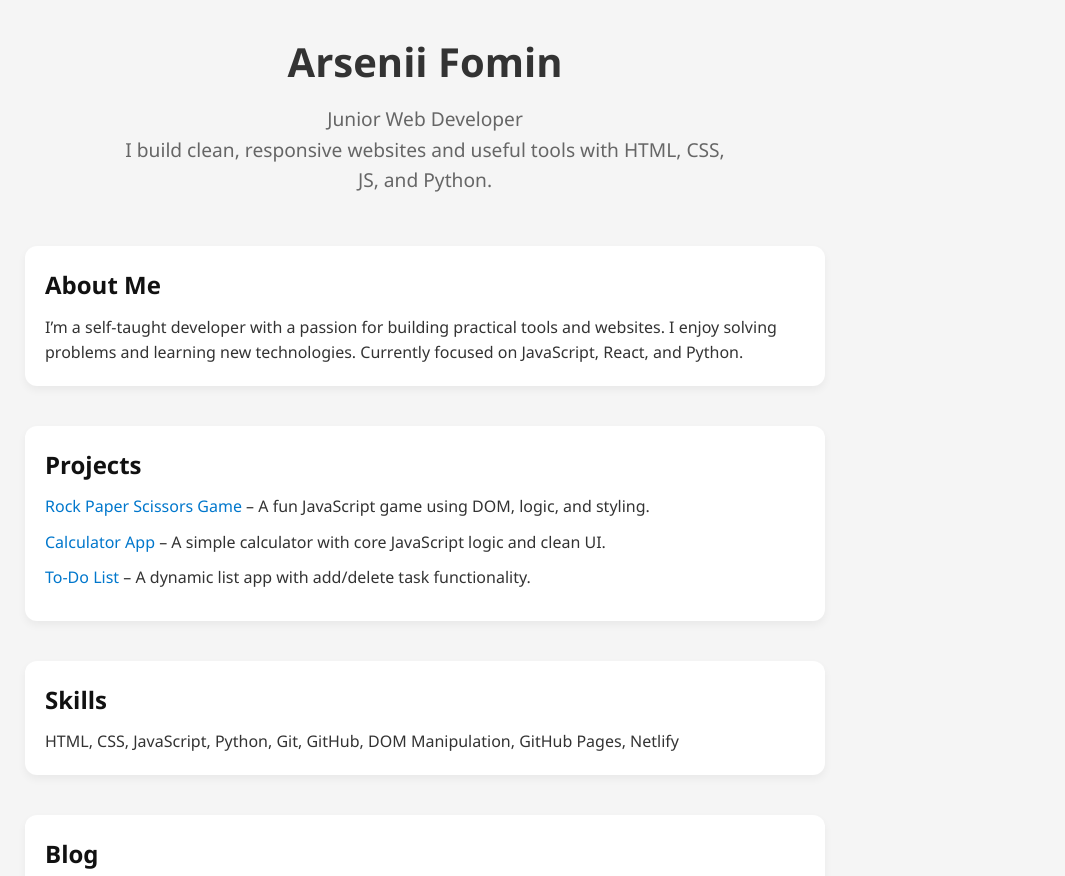
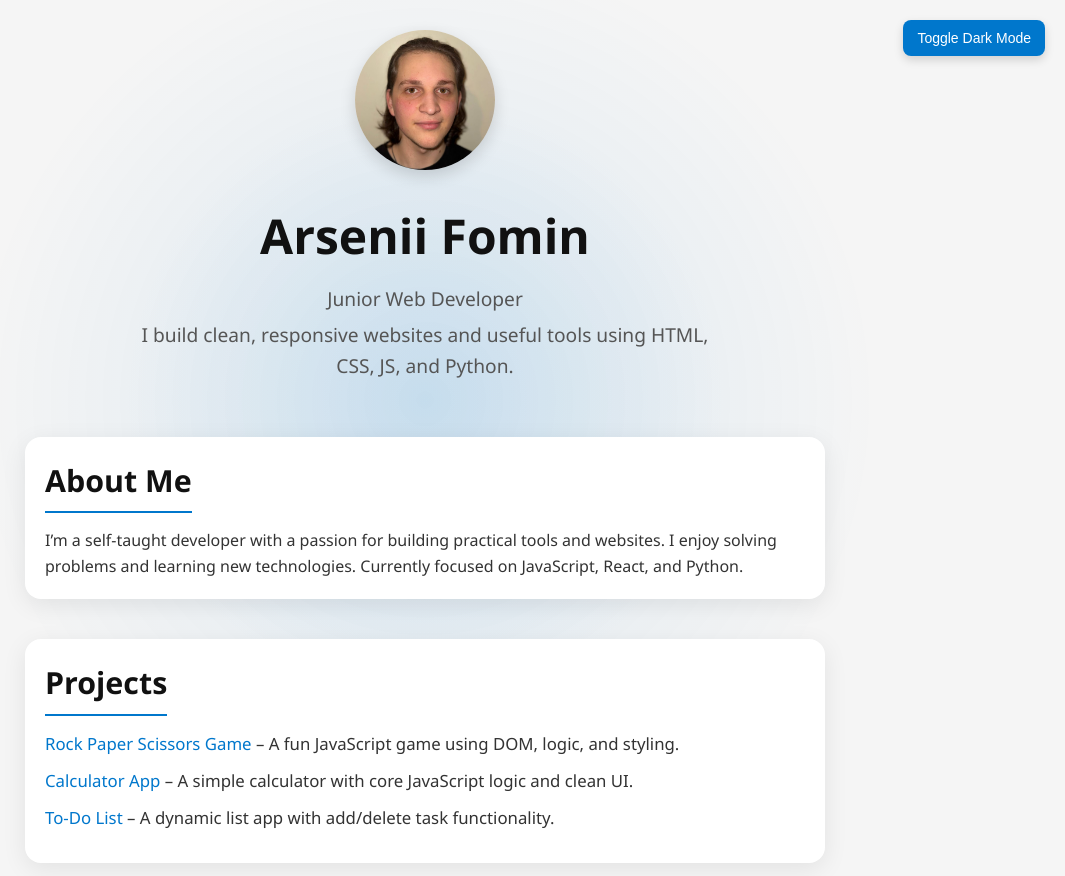
Before and after one commit to Alf0soM/portfolio, a plain HTML site: page index.html in a window 1280 px wide. Shown: the top 876 px of the page, without its empty margins (215-1280 px from the left). Drawn offline with Linux system fonts and the light colour scheme.

Commit message:
Update styles and add cursor background effect

```diff
--- a/index.html
+++ b/index.html
@@ -7,11 +7,14 @@
   <link rel="stylesheet" href="style.css" />
 </head>
 <body>
+  <button id="theme-toggle">Toggle Dark Mode</button>
+
   <!-- Hero / Header -->
   <header>
+    <img src="me.jpg" alt="Arsenii Fomin" class="profile-pic" />
     <h1>Arsenii Fomin</h1>
     <p>Junior Web Developer</p>
-    <p>I build clean, responsive websites and useful tools with HTML, CSS, JS, and Python.</p>
+    <p>I build clean, responsive websites and useful tools using HTML, CSS, JS, and Python.</p>
   </header>
 
   <!-- About Section -->
@@ -59,7 +62,6 @@
       <li>
         <strong>April 3, 2025:</strong> What I Learned About Freelancing – <em>Starting to apply on Upwork & Fiverr</em>
       </li>
-      <!-- You can add more blog posts here -->
     </ul>
   </section>
 
@@ -73,12 +75,16 @@
     <p>Facebook: <a href="https://www.facebook.com/profile.php?id=61559587756218" target="_blank">Arsenii Fomin</a></p>
   </section>
 
-<script>
-  const toggleBtn = document.getElementById('theme-toggle');
-  toggleBtn.addEventListener('click', () => {
-    document.body.classList.toggle('dark-mode');
+  <script>
+    const toggleBtn = document.getElementById('theme-toggle');
+    toggleBtn.addEventListener('click', () => {
+      document.body.classList.toggle('dark-mode');
+  document.addEventListener('mousemove', (e) => {
+    document.body.style.setProperty('--x', `${e.clientX}px`);
+    document.body.style.setProperty('--y', `${e.clientY}px`);
   });
-</script>
 
+    });
+  </script>
 </body>
 </html>
--- a/script.js
+++ b/script.js
@@ -0,0 +1,4 @@
+const toggleBtn = document.getElementById('theme-toggle');
+  toggleBtn.addEventListener('click', () => {
+    document.body.classList.toggle('dark-mode');
+  });
--- a/style.css
+++ b/style.css
@@ -12,6 +12,23 @@
   line-height: 1.6;
   padding: 20px;
   transition: background-color 0.3s, color 0.3s;
+  background-image: radial-gradient(circle at var(--x, 50%) var(--y, 50%), rgba(0, 119, 204, 0.1), transparent 40%);
+  background-repeat: no-repeat;
+  background-size: 100vw 100vh;
+}
+
+/* === Mouse Follow Background Animation === */
+body::before {
+  content: "";
+  position: fixed;
+  top: 0;
+  left: 0;
+  width: 100vw;
+  height: 100vh;
+  pointer-events: none;
+  background: radial-gradient(circle at var(--x, 50%) var(--y, 50%), rgba(0, 119, 204, 0.1), transparent 60%);
+  z-index: -1;
+  transition: background 0.2s;
 }
 
 /* === Container Sections === */
@@ -20,9 +37,13 @@
   margin: 0 auto 40px auto;
   padding: 20px;
   background-color: #fff;
-    border-radius: 12px;
-    box-shadow: 0 4px 8px rgba(0,0,0,0.05);
-    transition: background-color 0.3s, color 0.3s;
+  border-radius: 16px;
+  box-shadow: 0 6px 24px rgba(0, 0, 0, 0.08);
+  transition: background-color 0.3s, color 0.3s, transform 0.3s;
+}
+
+section:hover {
+  transform: translateY(-3px);
 }
 
 header {
@@ -32,25 +53,51 @@
 }
 
 header h1 {
-    font-size: 2.5rem;
+  font-size: 3rem;
   margin-bottom: 10px;
+  color: #111;
+  transition: color 0.3s;
+}
+
+body.dark-mode header h1 {
+  color: #fff;
 }
 
 header p {
   font-size: 1.2rem;
-    color: #666;
+  color: #555;
   max-width: 600px;
-    margin: 0 auto;
+  margin: 0 auto 5px auto;
+}
+
+.profile-pic {
+  width: 140px;
+  height: 140px;
+  border-radius: 50%;
+  object-fit: cover;
+  box-shadow: 0 6px 16px rgba(0, 0, 0, 0.15);
+  margin-bottom: 20px;
+  transition: transform 0.3s ease;
+}
+
+.profile-pic:hover {
+  transform: scale(1.05);
 }
 
 /* === Typography === */
 section h2 {
-    margin-bottom: 10px;
+  margin-bottom: 15px;
+  font-size: 1.9rem;
   color: #111;
+  text-align: center;
+  border-bottom: 2px solid #0077cc;
+  display: inline-block;
+  padding-bottom: 6px;
 }
 
 body.dark-mode section h2 {
   color: #fff;
+  border-bottom: 2px solid #4ea8ff;
 }
 
 ul {
@@ -59,13 +106,15 @@
 }
 
 ul li {
-    margin-bottom: 10px;
+  margin-bottom: 12px;
+  line-height: 1.5;
+  font-size: 1.05rem;
 }
 
 a {
   text-decoration: none;
   color: #0077cc;
-    transition: 0.2s;
+  transition: color 0.2s ease;
 }
 
 a:hover {
@@ -75,7 +124,8 @@
 
 /* === Contact Section === */
 #contact p {
-    margin-bottom: 8px;
+  margin-bottom: 10px;
+  font-size: 1rem;
 }
 
 /* === Dark Mode === */
@@ -104,11 +154,17 @@
   background: #0077cc;
   color: white;
   border: none;
-    padding: 8px 12px;
+  padding: 10px 14px;
   border-radius: 8px;
   cursor: pointer;
   font-size: 14px;
   z-index: 1000;
+  transition: background-color 0.3s;
+  box-shadow: 0 4px 10px rgba(0, 0, 0, 0.15);
+}
+
+#theme-toggle:hover {
+  background-color: #005999;
 }
 
 body.dark-mode #theme-toggle {
@@ -116,10 +172,10 @@
   color: #1e1e1e;
 }
 
-  /* === RESPONSIVE STYLES === */
+/* === Responsive Design === */
 @media screen and (max-width: 768px) {
   header h1 {
-      font-size: 2rem;
+    font-size: 2.2rem;
   }
 
   header p {
@@ -138,4 +194,9 @@
     padding: 6px 10px;
     font-size: 13px;
   }
+
+  .profile-pic {
+    width: 100px;
+    height: 100px;
   }
+}
```
Also changed, not shown: me.jpg (added). Lines whose indentation alone changed are shown as unchanged.
